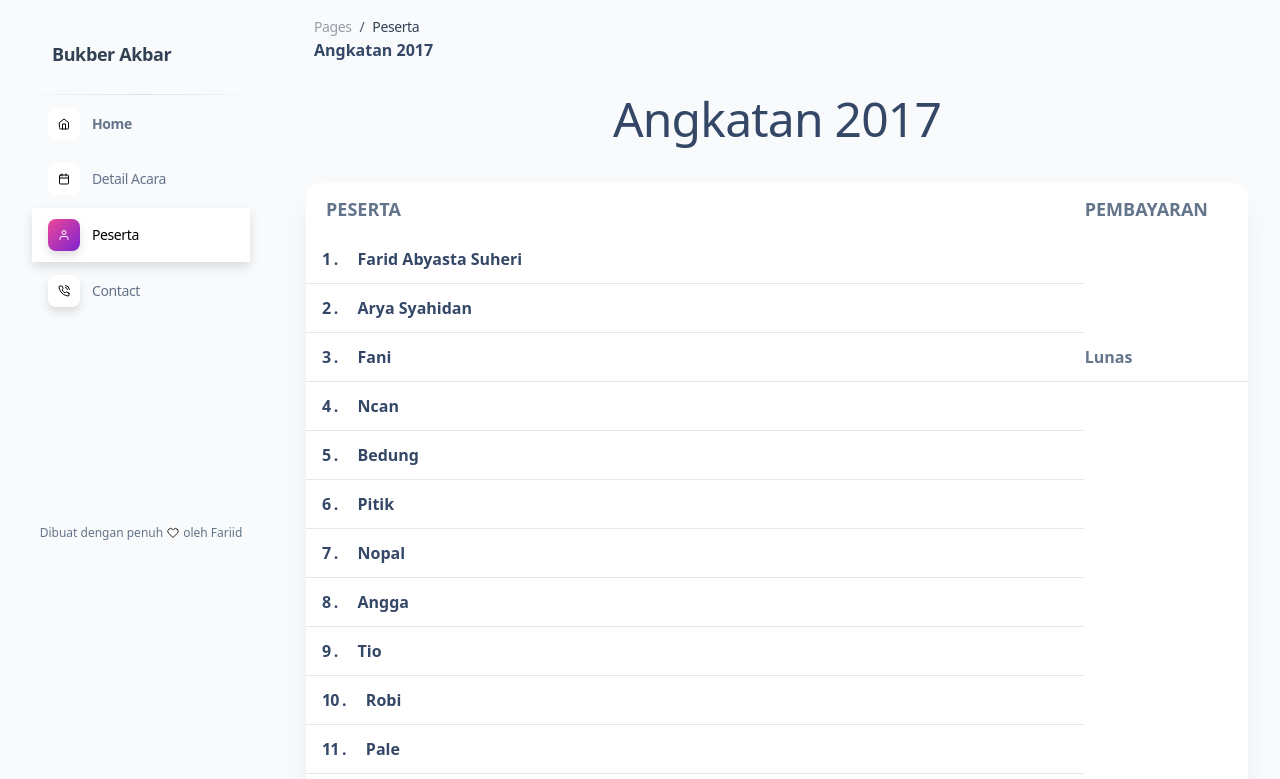
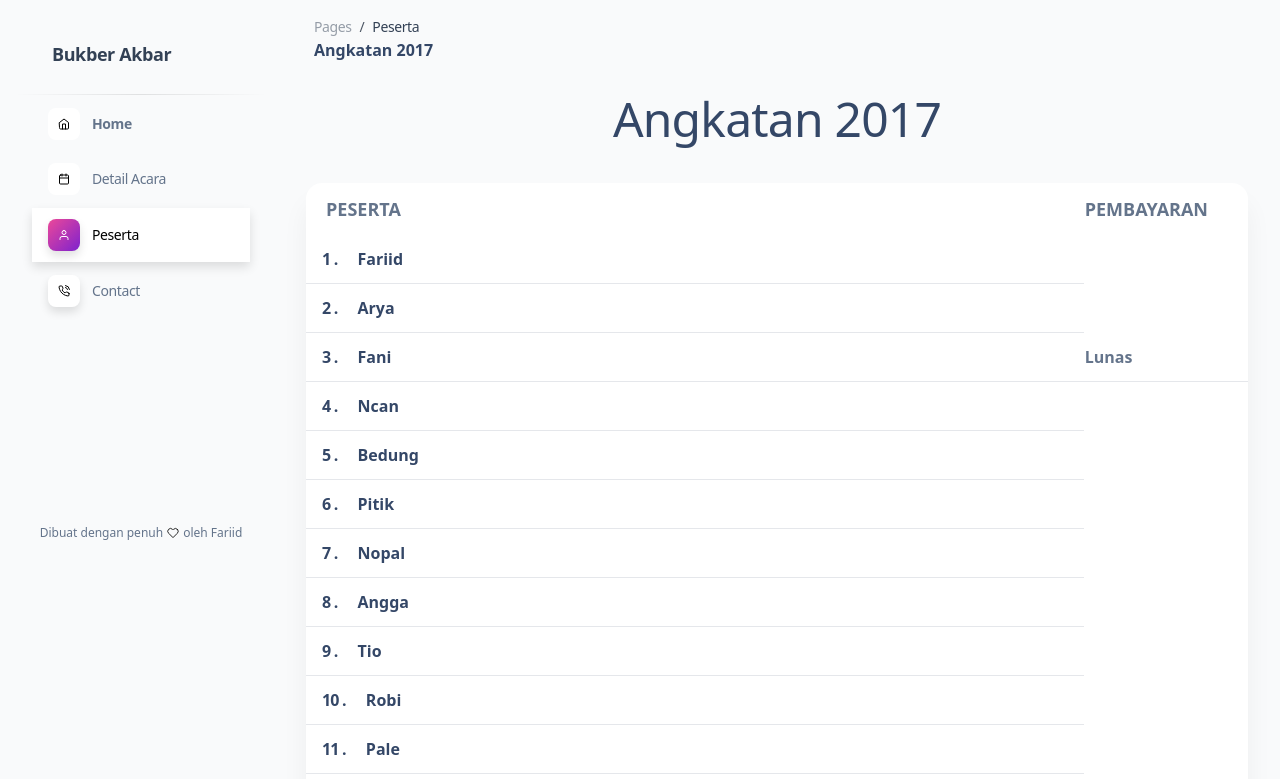
Before and after one commit to denfasyah/Bukber-Akbar, a website: page build/pages/angkatan2017.html in a window 1280 px wide. Shown: the top 779 px of the page. Drawn offline with nearby package versions, Linux system fonts and the light colour scheme.

Commit message:
Update angkatan2017.html

```diff
--- a/build/pages/angkatan2017.html
+++ b/build/pages/angkatan2017.html
@@ -237,11 +237,10 @@
                           <div class="flex px-2 py-1">
                             <div class="flex justify-center">
                                 <h1 class="mb-0 text-md leading-normal font-bold mr-5">1 .</h1>
-                              <h6 class="mb-0 text-md leading-normal font-bold">Farid Abyasta Suheri</h6>
+                              <h6 class="mb-0 text-md leading-normal font-bold">Fariid</h6>
                             </div>
                           </div>
                         </td>
-
                       </tr>
                       <!-- 2 -->
                       <tr>
@@ -249,7 +248,7 @@
                           <div class="flex px-2 py-1">
                             <div class="flex justify-center">
                                 <h1 class="mb-0 text-md leading-normal font-bold mr-5">2 .</h1>
-                              <h6 class="mb-0 text-md leading-normal font-bold">Arya Syahidan</h6>
+                              <h6 class="mb-0 text-md leading-normal font-bold">Arya</h6>
                             </div>
                           </div>
                         </td>
```
